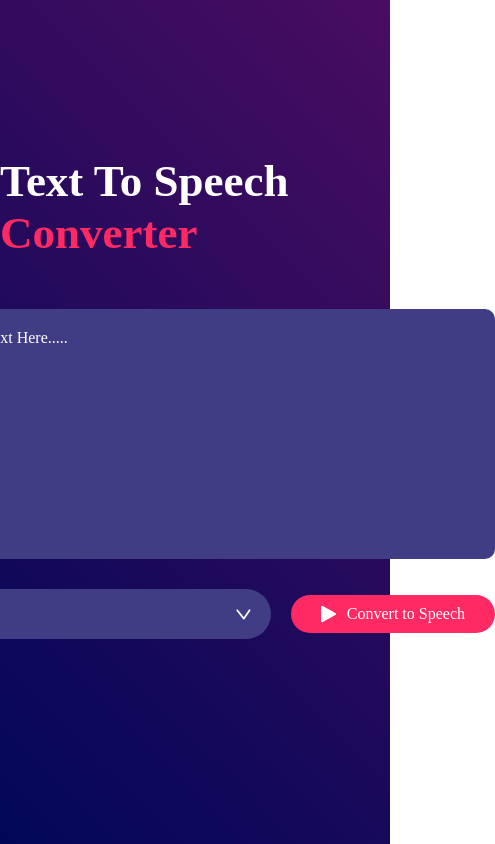
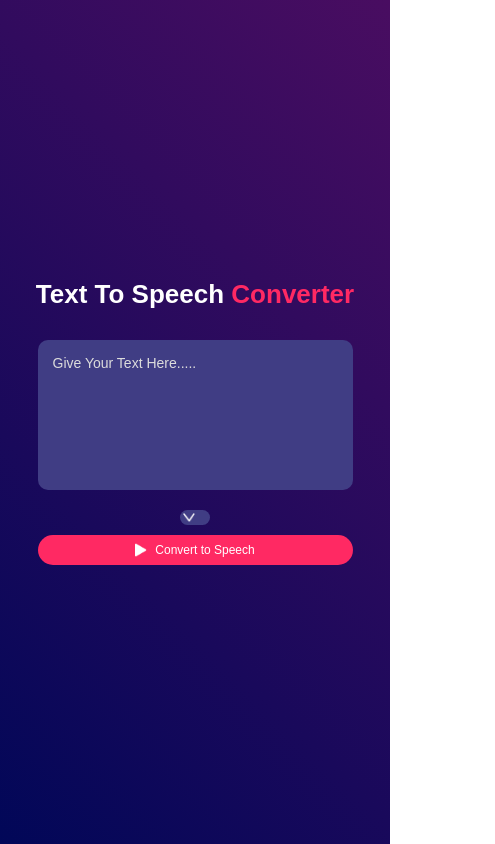
Before and after one commit to gnaneswarsairam/texttospeech.io, a plain HTML site: page index.html in a window 390 px wide. Shown: the whole page, 495 px wide, since content can reach past the window. Drawn offline with Linux system fonts and the light colour scheme.

Commit message:
Update style.css

```diff
--- a/style.css
+++ b/style.css
@@ -1,10 +1,11 @@
-*{
+* {
     margin: 0;
     padding: 0;
-    font-family: 'poppins','sans-serif';
+    font-family: 'Poppins', sans-serif;
     box-sizing: border-box;
 }
-.hero{
+
+.hero {
     width: 100%;
     min-height: 100vh;
     background: linear-gradient(45deg, #010758, #490d61);
@@ -13,74 +14,113 @@
     justify-content: center;
     flex-direction: column;
     color: #fff;
+    text-align: center;
+    padding: 20px;
 }
 
-.hero h1{
-    font-size: 45px;
-    font-weight:800;
-    margin-top: -50px;
-    margin-bottom: 50px;
+.hero h1 {
+    font-size: 40px;
+    font-weight: 800;
+    margin-bottom: 30px;
 }
+
 .hero h1 span {
     color: #ff2963;
 }
 
-textarea{
-    width: 600px;
-    height: 250px;
+textarea {
+    width: 90%;
+    max-width: 600px;
+    height: 200px;
     background: #403d84;
     color: #fff;
-    font-size: 15px;
+    font-size: 16px;
     border: 0;
     outline: 0;
-    padding: 20px;
+    padding: 15px;
     border-radius: 10px;
     resize: none;
-    margin-bottom: 30px;
+    margin-bottom: 20px;
 }
 
-textarea::placeholder{
-    font-size: 16px;
-    color: rgb(255, 255, 255);
+textarea::placeholder {
+    font-size: 14px;
+    color: rgb(220, 220, 220);
 }
 
-.row{
-    width: 600px;
+.row {
+    width: 90%;
+    max-width: 600px;
     display: flex;
     align-items: center;
-    gap: 20px;
+    gap: 15px;
 }
-button{
+
+button {
     background: #ff2963;
     color: #fff;
-    font-size: 16px;
-    padding: 10px 30px;
-    border-radius: 35px;
+    font-size: 14px;
+    padding: 10px 20px;
+    border-radius: 30px;
     border: 0;
     outline: 0;
     cursor: pointer;
     display: flex;
     align-items: center;
 }
+
 button img {
-    width: 16px;
-    margin-right: 10px;
+    width: 14px;
+    margin-right: 8px;
 }
 
-select{
+select {
     flex: 1;
     color: #fff;
     background: #403d84;
-    height: 50px;
-    padding: 0 20px;
+    height: 45px;
+    padding: 0 15px;
     outline: 0;
     border: 0;
-    border-radius: 35px;
+    border-radius: 30px;
     appearance: none;
     background-image: url(dropdown.png);
     background-repeat: no-repeat;
-    background-size: 15px;
-    background-position-x: calc(100% - 20px);
-    background-position-y: 20px;
+    background-size: 12px;
+    background-position-x: calc(100% - 15px);
+    background-position-y: 50%;
+}
 
+/* Responsive Design */
+@media (max-width: 768px) {
+    .hero h1 {
+        font-size: 32px;
+    }
+    textarea {
+        height: 180px;
+    }
+    .row {
+        flex-direction: column;
+        gap: 10px;
+    }
+    button {
+        width: 100%;
+        justify-content: center;
+    }
 }
+
+@media (max-width: 480px) {
+    .hero h1 {
+        font-size: 26px;
+    }
+    textarea {
+        height: 150px;
+    }
+    button {
+        font-size: 12px;
+        padding: 8px 15px;
+    }
+    button img {
+        width: 12px;
+    }
+}
```
